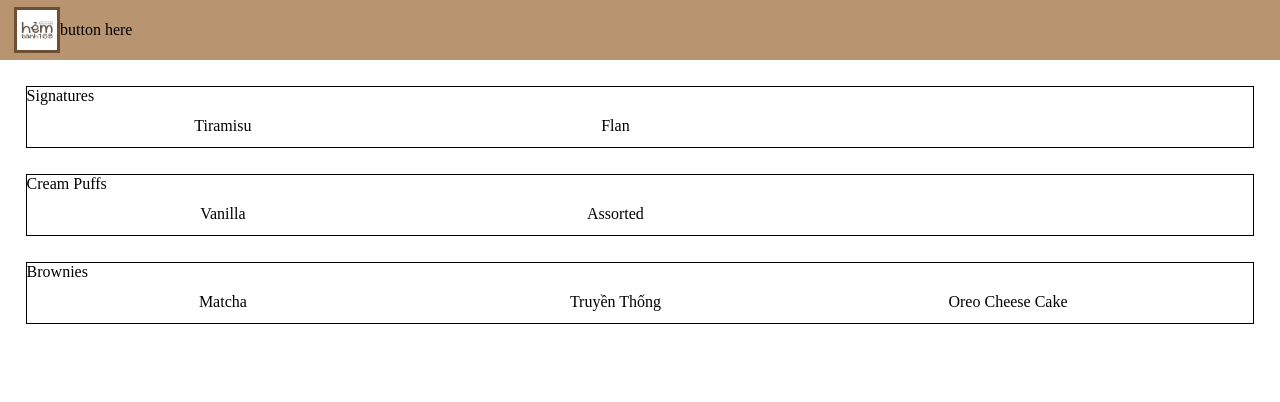
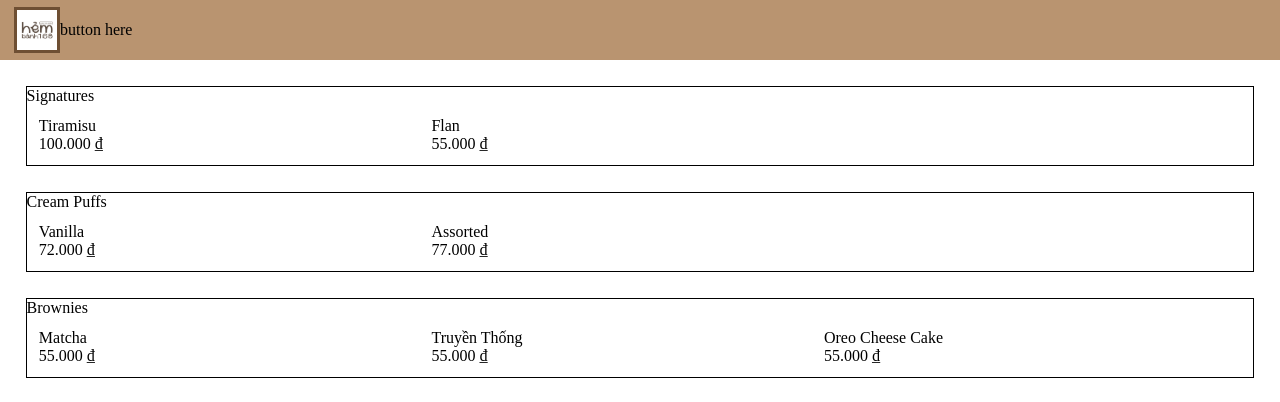
Before and after one commit to hoanhua14/hem168, a React (Vite) app in the folder 168/: page / in a window 1280 px wide. Shown: the top 402 px of the page. Built offline with nearby package versions, Linux system fonts and the light colour scheme.

Commit message:
added prices to each product in productList and helper function to format currency in ProductCard

```diff
--- a/168/src/components/ProductCard.jsx
+++ b/168/src/components/ProductCard.jsx
@@ -1,4 +1,11 @@
-const ProductCard = ({ name }) => {
-  return <div className="product-card">{name}</div>;
+const ProductCard = ({ name, price }) => {
+  const formatVND = (number) =>
+    number.toLocaleString("vi-VN", { style: "currency", currency: "VND" });
+  return (
+    <div className="product-card">
+      {name}
+      <div>{formatVND(price)}</div>
+    </div>
+  );
 };
 export default ProductCard;
--- a/168/src/components/Products.jsx
+++ b/168/src/components/Products.jsx
@@ -2,17 +2,17 @@ import ProductCard from "./ProductCard";
 
 const productList = {
   Signatures: [
-    { id: 1, name: "Tiramisu" },
-    { id: 2, name: "Flan" },
+    { id: 1, name: "Tiramisu", price: 100000 },
+    { id: 2, name: "Flan", price: 55000 },
   ],
   "Cream Puffs": [
-    { id: 3, name: "Vanilla" },
-    { id: 4, name: "Assorted" },
+    { id: 3, name: "Vanilla", price: 72000 },
+    { id: 4, name: "Assorted", price: 77000 },
   ],
   Brownies: [
-    { id: 5, name: "Matcha" },
-    { id: 6, name: "Truyền Thống" },
-    { id: 7, name: "Oreo Cheese Cake" },
+    { id: 5, name: "Matcha", price: 55000 },
+    { id: 6, name: "Truyền Thống", price: 55000 },
+    { id: 7, name: "Oreo Cheese Cake", price: 55000 },
   ],
 };
 const Products = ({ category }) => {
@@ -23,7 +23,11 @@ const Products = ({ category }) => {
         {category}
         <div style={{ display: "flex" }}>
           {products.map((product) => (
-            <ProductCard key={product.id} name={product.name} />
+            <ProductCard
+              key={product.id}
+              name={product.name}
+              price={product.price}
+            />
           ))}
         </div>
       </div>
--- a/168/src/index.css
+++ b/168/src/index.css
@@ -37,7 +37,7 @@
 }
 .product-card {
   display: flex;
-  flex-direction: row;
+  flex-direction: column;
   justify-content: center;
   padding: 1%;
   width: 30%;
```
